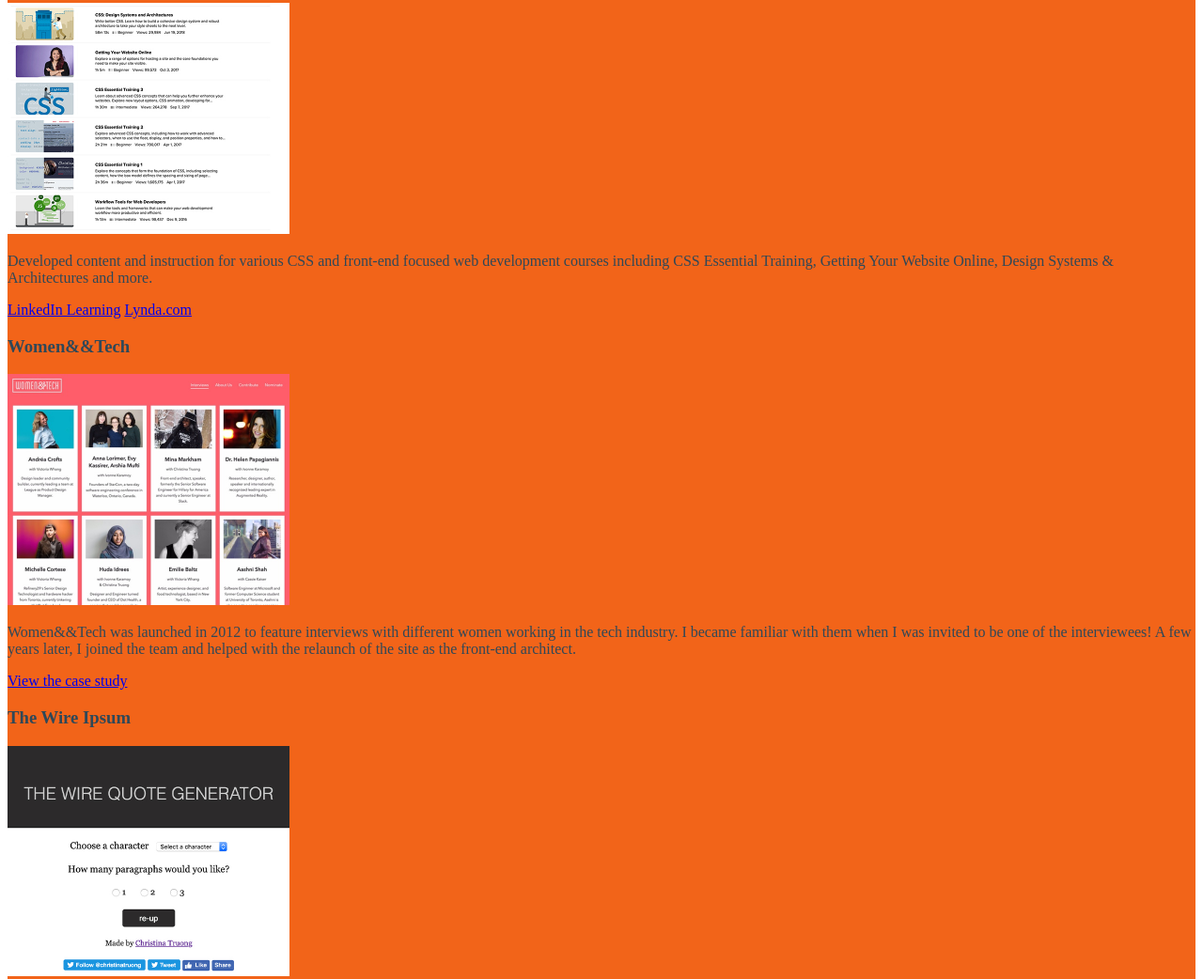
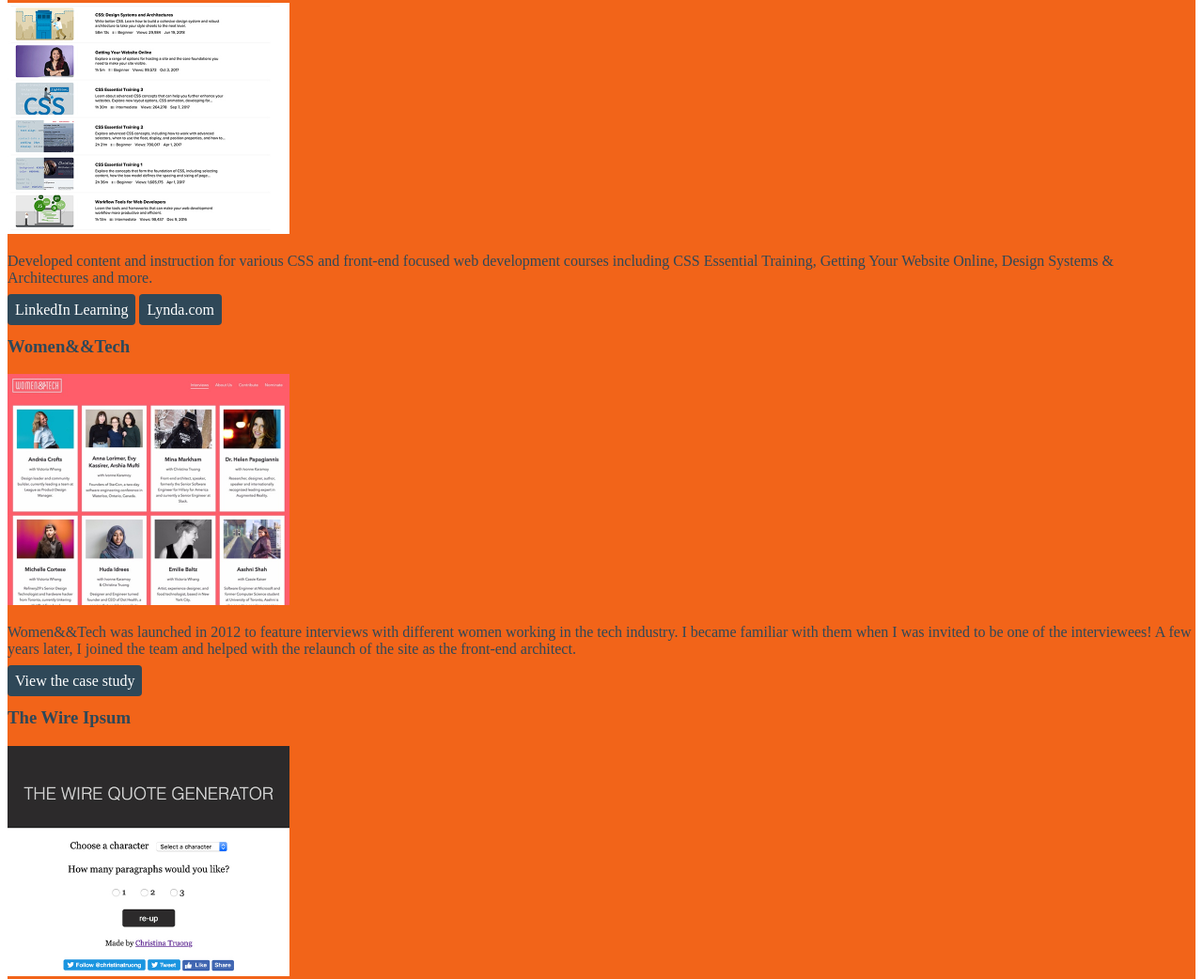
Before and after one commit to smaslam7/css-portfolio, a plain HTML site: page index.html in a window 1280 px wide. Shown: the part 338-1380 px from the top of the page at 94% size. Drawn offline with Linux system fonts and the light colour scheme.

Commit message:
Styling links

```diff
--- a/css/styles.css
+++ b/css/styles.css
@@ -1,4 +1,5 @@
 /*
+https://coolors.co/33658a-86bbd8-2f4858-f6ae2d-f26419
 33658a ---> Queen Blue
 86bbd8 ---> Dark Sky Blue
 2f4858 ---> Charcoal
@@ -14,6 +15,12 @@ body {
 img {
     width: 300px;
 }
+a {
+    color: #f6ae2d;
+}
+a:hover {
+    text-decoration: none;
+}
 
 /* Profile
 -------------------------------*/
@@ -27,6 +34,19 @@ header {
 -------------------------------*/
 .projects {
     background: #f26419;
+}
+.projects a {
+    color: #86bbd8;
+}
+.projects .btn {
+    color: #fff;
+    background: #2f4858;
+    text-decoration: none;
+    padding: 8px;
+    border-radius: 4px;
+}
+.projects .btn:hover {
+    background: rgba(47, 72, 88, 80%);
 }
 
 
--- a/index.html
+++ b/index.html
@@ -27,8 +27,8 @@
           <h3>Lynda / LinkedIn Learning Courses</h3>
           <img src="images/project-courses.jpg" alt="description of image">
           <p>Developed content and instruction for various CSS and front-end focused web development courses including CSS Essential Training, Getting Your Website Online, Design Systems & Architectures and more.</p>
-          <a href="https://www.linkedin.com/learning/instructors/christina-truong?u=2125562" target="_blank">LinkedIn Learning</a>
-          <a href="https://www.lynda.com/Christina-Truong/7842227-1.html">Lynda.com</a>
+          <a class="btn" href="https://www.linkedin.com/learning/instructors/christina-truong?u=2125562" target="_blank">LinkedIn Learning</a>
+          <a class="btn" href="https://www.lynda.com/Christina-Truong/7842227-1.html">Lynda.com</a>
         </section>
 
         <!-- Project 2 -->
@@ -36,7 +36,7 @@
           <h3>Women&&Tech</h3>
           <img src="images/project-women-tech.jpg" alt="description of image">
           <p>Women&&Tech was launched in 2012 to feature interviews with different women working in the tech industry. I became familiar with them when I was invited to be one of the interviewees! A few years later, I joined the team and helped with the relaunch of the site as the front-end architect.</p>
-          <a href="http://christinatruong.com/projects/women-and-tech-redesign.html" target="_blank">View the case study</a>
+          <a class="btn" href="http://christinatruong.com/projects/women-and-tech-redesign.html" target="_blank">View the case study</a>
         </section>
 
         <!-- Project 3 -->
@@ -44,7 +44,7 @@
           <h3>The Wire Ipsum</h3>
           <img src="images/project-wire-ipsum.jpg" alt="description of image">
           <p>After coming back from teaching a JavaScript workshop, I felt inspired to create something just for fun. I realized that of all the content/lorem ipsum generators available, there was nothing for HBO’s The Wire fans. I searched for <a href="http://thewireipsum.com" target="_blank">thewireipsum.com</a> domain and it was available! Generate some content for your projects today.</p>
-          <a href="http://thewireipsum.com" target="_blank">View live site</a>
+          <a class="btn" href="http://thewireipsum.com" target="_blank">View live site</a>
         </section>
       </section>
 
```
